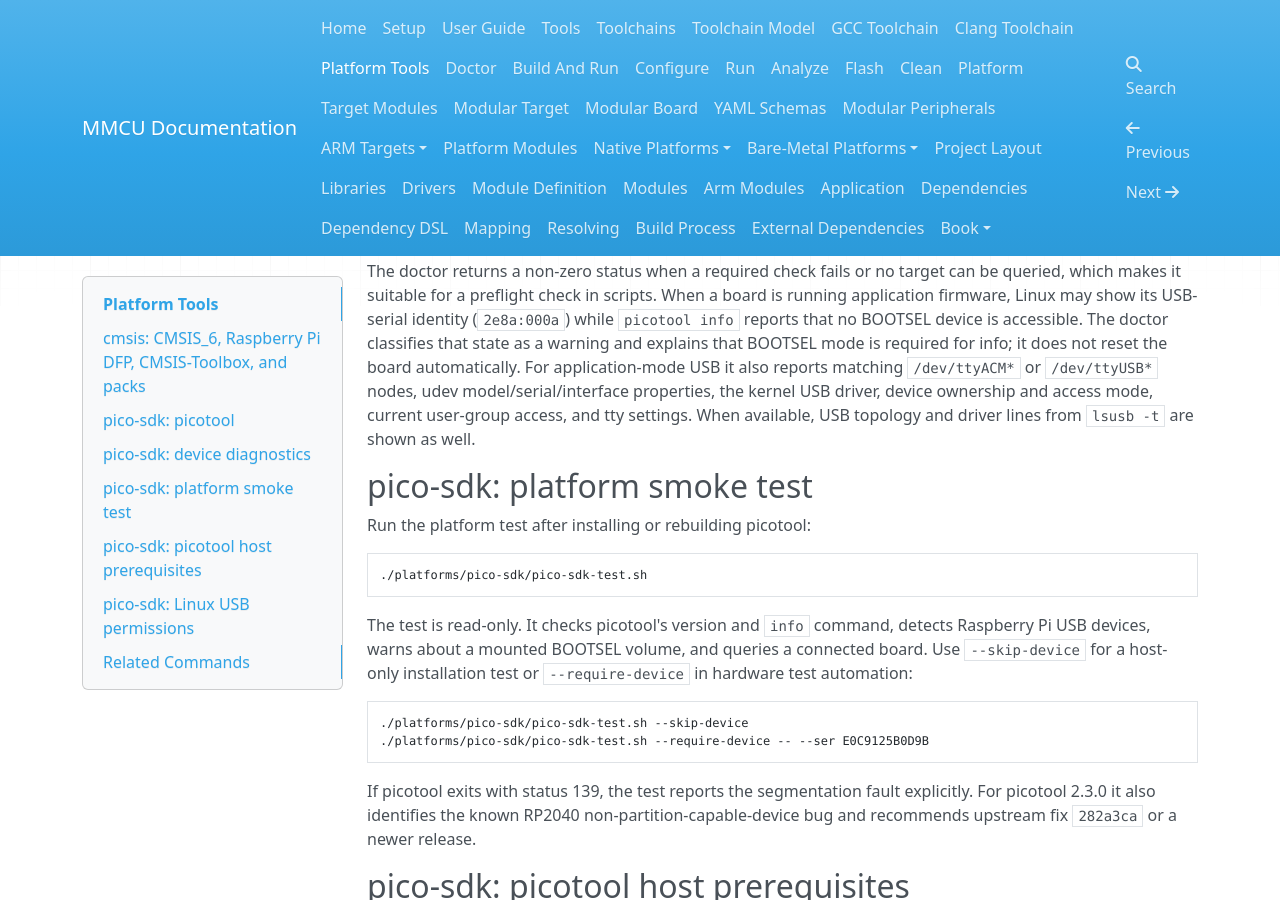
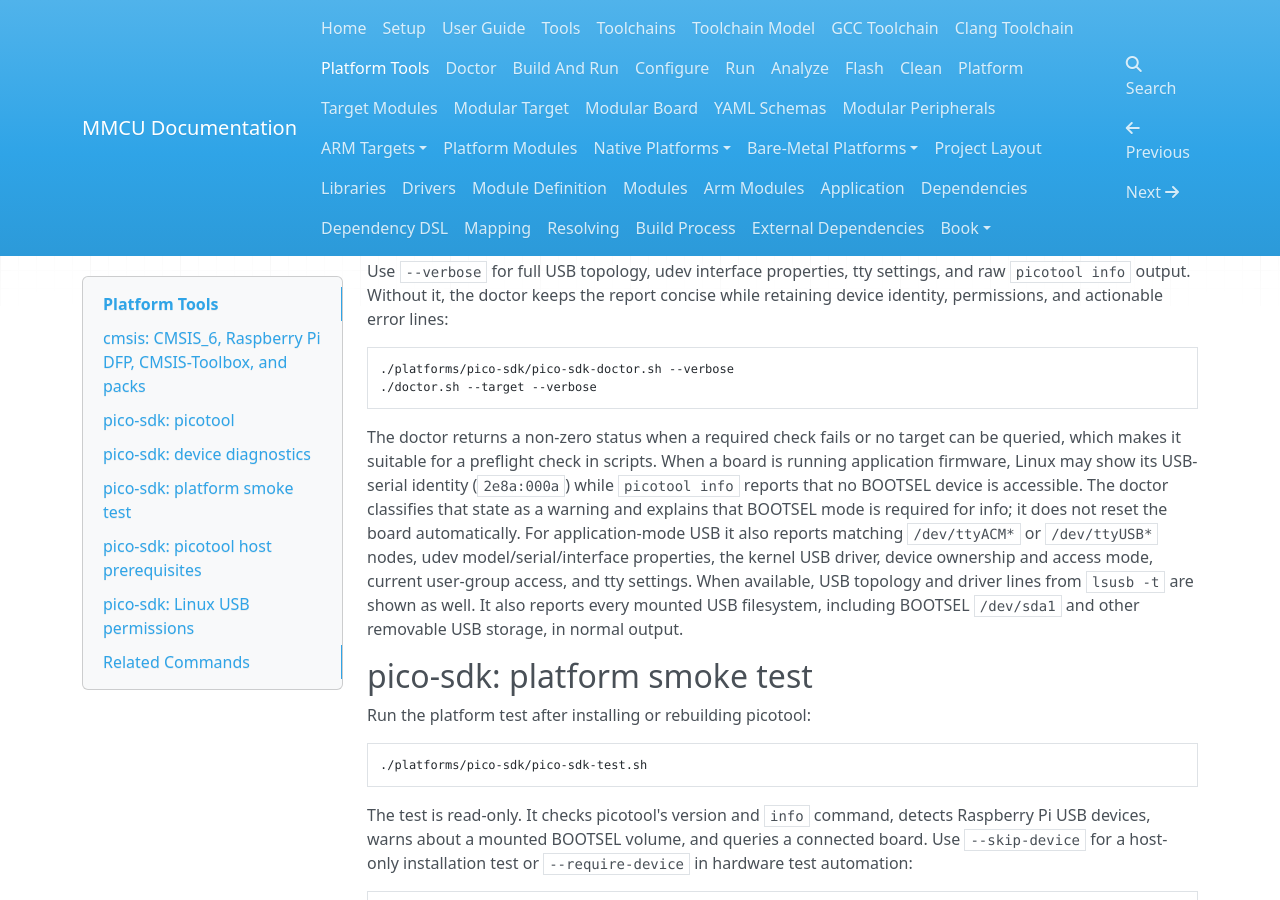
Before and after one commit to 32bitmicroLLC/MMCU, an MkDocs documentation site: the page built from docs/platform-tools.md, in a window 1280 px wide and 900 px high, scrolled down 2135 px. Built offline with MkDocs 1.6.1, drawn with Linux system fonts in a browser that asks for light colours; nearby versions of some CDN libraries.

Commit message:
Report mounted USB devices in diagnostics

````diff
--- a/docs/platform-tools.md
+++ b/docs/platform-tools.md
@@ -112,6 +112,16 @@
 ./platforms/pico-sdk/pico-sdk-doctor.sh -- --ser E0C9125B0D9B
 ```
 
+Use `--verbose` for full USB topology, udev interface properties, tty
+settings, and raw `picotool info` output. Without it, the doctor keeps the
+report concise while retaining device identity, permissions, and actionable
+error lines:
+
+```sh
+./platforms/pico-sdk/pico-sdk-doctor.sh --verbose
+./doctor.sh --target --verbose
+```
+
 The doctor returns a non-zero status when a required check fails or no target
 can be queried, which makes it suitable for a preflight check in scripts.
 When a board is running application firmware, Linux may show its USB-serial
@@ -122,7 +132,8 @@
 `/dev/ttyUSB*` nodes, udev model/serial/interface properties, the kernel USB
 driver, device ownership and access mode, current user-group access, and tty
 settings. When available, USB topology and driver lines from `lsusb -t` are
-shown as well.
+shown as well. It also reports every mounted USB filesystem, including
+BOOTSEL `/dev/sda1` and other removable USB storage, in normal output.
 
 ## pico-sdk: platform smoke test
 
````
Also changed, not shown: 2 other files.
